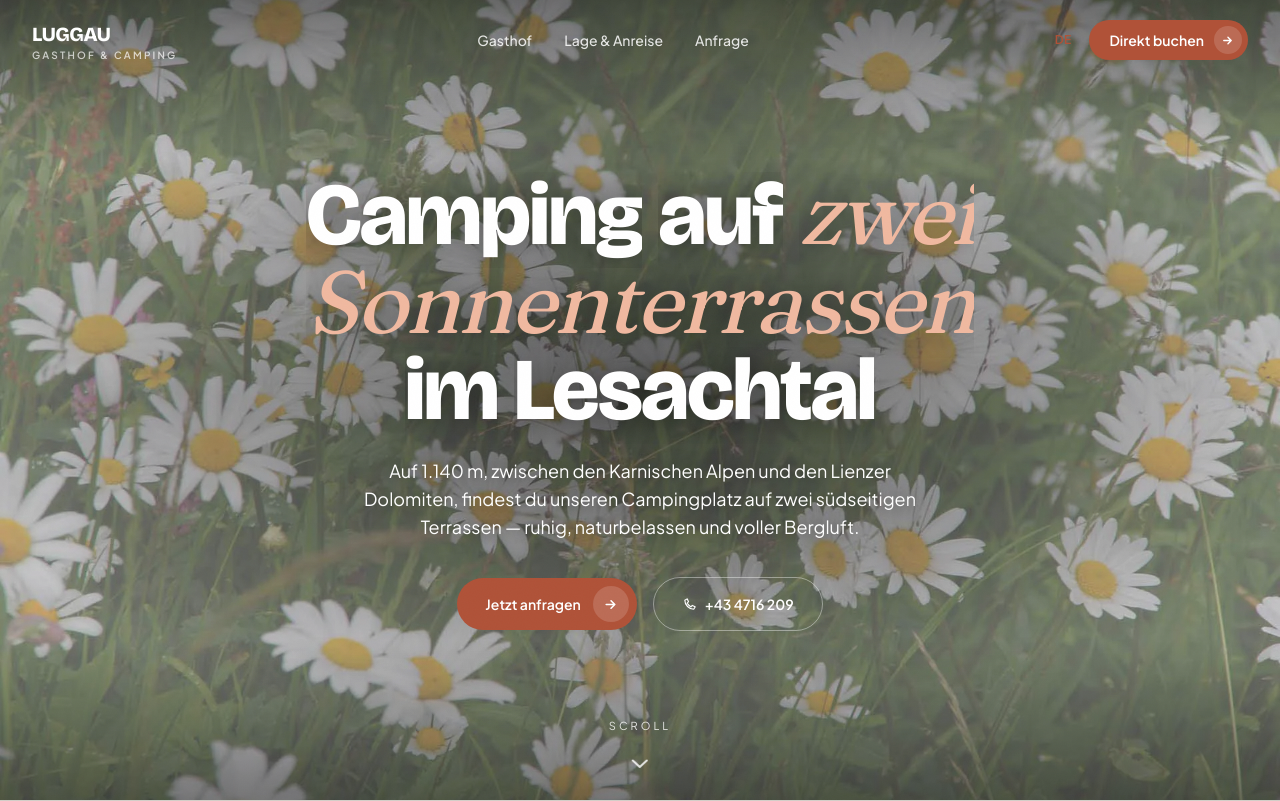
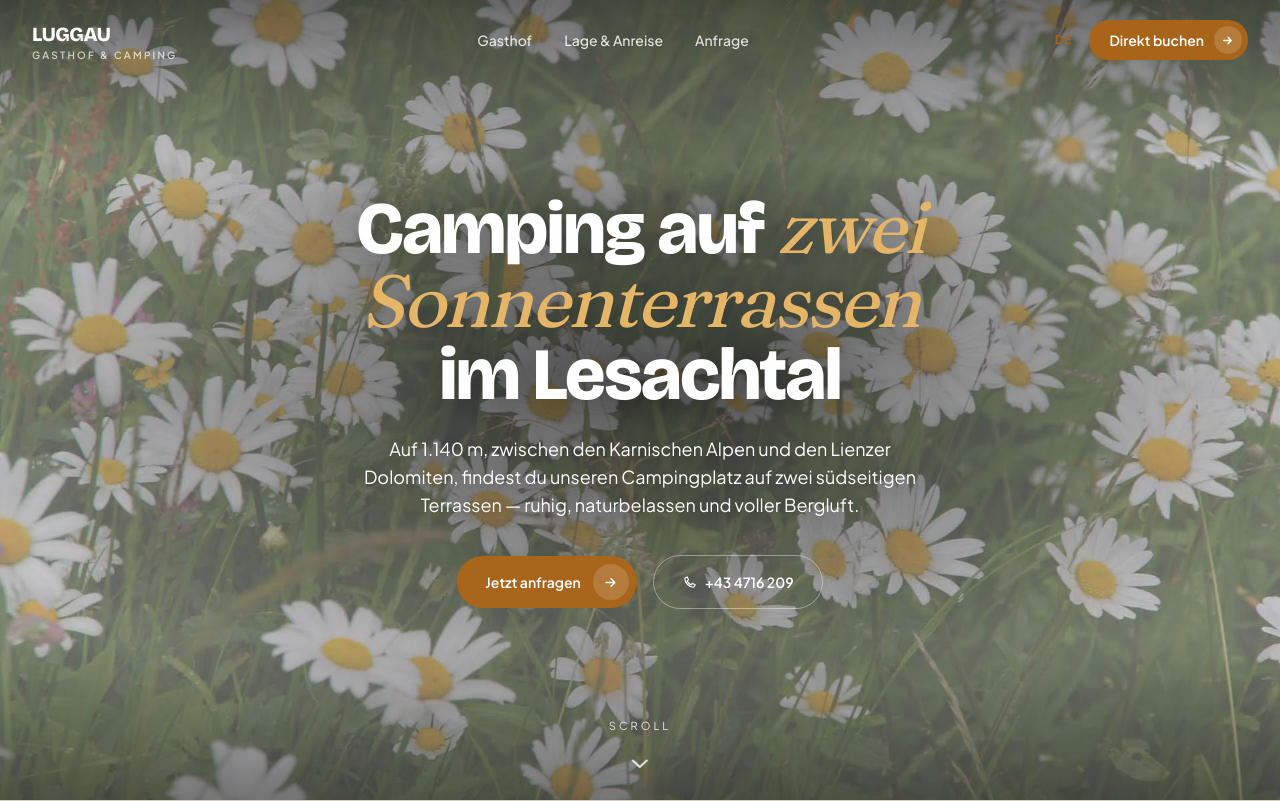
Before and after one commit to Lellino-Elias/gasthof-luggau-camping-demo, a Next.js app: page / in a window 1280 px wide. Shown: the top 801 px of the page. Built offline with nearby package versions, Linux system fonts and the light colour scheme.

Commit message:
gasthof-luggau — campsite demo 2026-06-11 17:30:59

```diff
--- a/src/app/globals.css
+++ b/src/app/globals.css
@@ -161,13 +161,16 @@
   display: inline-block;
   overflow: hidden;
   vertical-align: bottom;
-  /* Descender-Schutz bei enger Zeilenhöhe (g, y, j) */
-  padding-bottom: 0.12em;
-  margin-bottom: -0.12em;
+  /* Glyphen-Schutz an ALLEN Kanten: unten Descender (g, y, j), oben i-Punkte/Umlaute/Kursiv-
+     Ascender („Ski" verlor den i-Punkt), seitlich Kursiv-Überhang. Negative Margins gleichen
+     das Layout exakt aus — Maske größer, Textfluss identisch. */
+  padding: 0.18em 0.1em 0.12em;
+  margin: -0.18em -0.1em -0.12em;
 }
 .wsplit .w > span {
   display: inline-block;
-  transform: translateY(118%);
+  /* 135 % statt 118 %: durch das größere Masken-Padding braucht der versteckte Zustand mehr Weg */
+  transform: translateY(135%);
   transition: transform 0.9s cubic-bezier(0.16, 1, 0.3, 1);
   transition-delay: calc(var(--wi, 0) * 60ms);
 }
--- a/src/components/sections/Hero.tsx
+++ b/src/components/sections/Hero.tsx
@@ -20,6 +20,14 @@
   const after = emphAt >= 0 ? claim.slice(emphAt + claimEmphasis.length) : "";
   const hero = campsite.hero.aerial;
   const left = campsite.heroVariant === "left";
+  // Proportionen: langer Claim → kleinere Stufe, sonst erschlägt die Headline die Hero-Section.
+  // Literale Tailwind-Klassen (JIT scannt den Quelltext — niemals dynamisch zusammensetzen!).
+  const sizeCls =
+    claim.length >= 55
+      ? "text-[clamp(1.75rem,6.5vw,3.9rem)]"
+      : claim.length >= 39
+        ? "text-[clamp(1.9rem,7.5vw,4.6rem)]"
+        : "text-[clamp(2rem,9vw,5.5rem)]";
 
   useEffect(() => {
     if (window.matchMedia("(prefers-reduced-motion: reduce)").matches) return;
@@ -56,8 +64,11 @@
       {/* Content — zentriert (Default) oder linksbündig (heroVariant: "left") */}
       <div className={`reveal reveal-soft relative z-10 mx-auto flex h-full max-w-[1320px] flex-col justify-center px-5 md:px-8 ${left ? "items-start text-left" : "items-center text-center"}`}>
         <h1
-          className={`font-display text-[clamp(2rem,9vw,5.5rem)] font-extrabold leading-[1.04] md:leading-[0.98] tracking-tight text-white [text-wrap:balance] ${left ? "max-w-3xl" : "mx-auto max-w-4xl"}`}
-          style={{ textShadow: "0 2px 30px rgba(0,0,0,0.4)" }}
+          className={`font-display ${sizeCls} font-extrabold leading-[1.04] md:leading-[0.98] tracking-tight text-white [text-wrap:balance] ${left ? "max-w-3xl" : "mx-auto max-w-4xl"}`}
+          // drop-shadow-FILTER statt text-shadow: der Filter wird NACH dem Wort-Masken-Clipping
+          // gerechnet → keine sichtbaren Schatten-Boxen mehr an den Maskenkanten (overflow:hidden
+          // schnitt den 30px-text-shadow pro Wort hart ab = die „kantigen Blöcke" hinterm Text).
+          style={{ filter: "drop-shadow(0 2px 22px rgba(0,0,0,0.45))" }}
         >
           <Words text={claim} emphasis={emphAt >= 0 ? claimEmphasis : undefined} emphasisClass="font-serif italic font-normal" emphasisStyle={{ color: "var(--hero-emph)" }} />
         </h1>
--- a/src/content/campsites/gasthof-luggau.ts
+++ b/src/content/campsites/gasthof-luggau.ts
@@ -22,7 +22,6 @@
   brandKind: "Gasthof & Camping",
   regionLong: "Lesachtal · Kärnten · Österreich",
 
-  theme: "schiefer",
   heroVariant: "center",
 
   claim: "Camping auf zwei Sonnenterrassen im Lesachtal",
@@ -129,7 +128,6 @@
   },
 
   kontakt: {
-    coords: { lat: 46.705557, lng: 12.734849 },
     tel: "+43 4716 209",
     telHref: "tel:+434716209",
     mail: "gasthof-luggau@aon.at",
```
